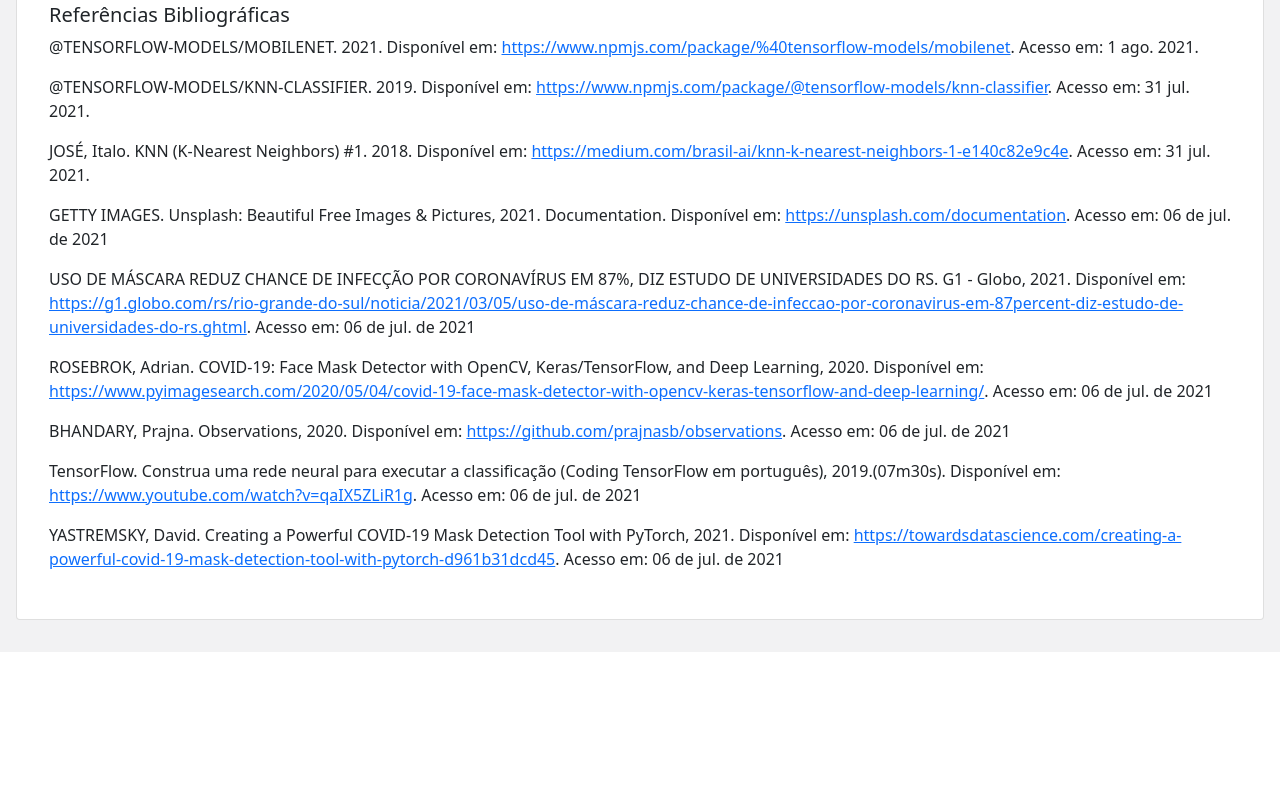
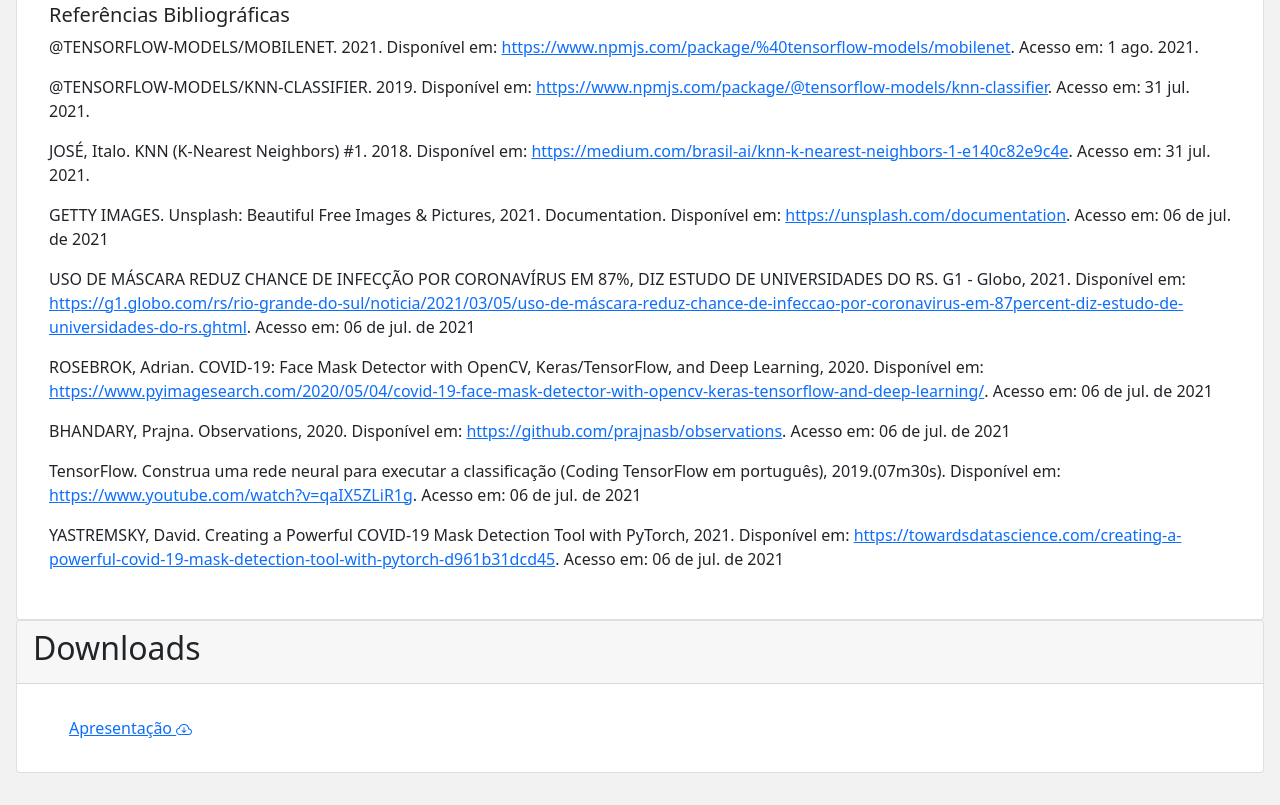
Before and after one commit to Processamento-de-video-UFABC-2021-2/Processamento-de-video-UFABC-2021-2.github.io, a plain HTML site: page T2/index.html in a window 1280 px wide. Shown: the part 6533-7338 px from the top of the page. Before the commit the page ends 7185 px from the top, so only its background shows below. Drawn offline with nearby package versions, Linux system fonts and the light colour scheme.

Commit message:
chore: added apresentacao download

```diff
--- a/T2/index.html
+++ b/T2/index.html
@@ -9,7 +9,7 @@
   <!-- Bootstrap CSS -->
   <link href="https://cdn.jsdelivr.net/npm/bootstrap@5.0.1/dist/css/bootstrap.min.css" rel="stylesheet" integrity="sha384-+0n0xVW2eSR5OomGNYDnhzAbDsOXxcvSN1TPprVMTNDbiYZCxYbOOl7+AMvyTG2x" crossorigin="anonymous">
 
-  <title>ESZI032-17SA T1</title>
+  <title>ESZI032-17SA T2</title>
   <link rel="icon" href="/Assets/Logo_UFABC.svg" />
 
   <style>
@@ -240,6 +240,7 @@
 
         <br>
 
+
         <h5 class="mt-4">Referências Bibliográficas</h5>
 
         <p>@TENSORFLOW-MODELS/MOBILENET. 2021. Disponível em: <a href="https://www.npmjs.com/package/%40tensorflow-models/mobilenet" target="_blank">https://www.npmjs.com/package/%40tensorflow-models/mobilenet</a>. Acesso em: 1 ago. 2021.</p>
@@ -257,8 +258,23 @@
 
 
     </div>
+
+    <div class="card">
+      <div class="card-header">
+        <h2>Downloads</h2>
+      </div>
+
+      <div class="card-body" style="padding: 2rem;">
+        <a href="/Assets/t2/apresentacao.pdf" target="_blank" style="margin-left: 20px;">
+          Apresentação
+          <svg xmlns="http://www.w3.org/2000/svg" width="16" height="16" fill="currentColor" class="bi bi-cloud-arrow-down" viewBox="0 0 16 16">
+            <path fill-rule="evenodd" d="M7.646 10.854a.5.5 0 0 0 .708 0l2-2a.5.5 0 0 0-.708-.708L8.5 9.293V5.5a.5.5 0 0 0-1 0v3.793L6.354 8.146a.5.5 0 1 0-.708.708l2 2z" />
+            <path d="M4.406 3.342A5.53 5.53 0 0 1 8 2c2.69 0 4.923 2 5.166 4.579C14.758 6.804 16 8.137 16 9.773 16 11.569 14.502 13 12.687 13H3.781C1.708 13 0 11.366 0 9.318c0-1.763 1.266-3.223 2.942-3.593.143-.863.698-1.723 1.464-2.383zm.653.757c-.757.653-1.153 1.44-1.153 2.056v.448l-.445.049C2.064 6.805 1 7.952 1 9.318 1 10.785 2.23 12 3.781 12h8.906C13.98 12 15 10.988 15 9.773c0-1.216-1.02-2.228-2.313-2.228h-.5v-.5C12.188 4.825 10.328 3 8 3a4.53 4.53 0 0 0-2.941 1.1z" />
+          </svg>
+        </a>
+      </div>
+    </div>
   </div>
-
 
   </div>
 
```
Also changed, not shown: 2 other files.
